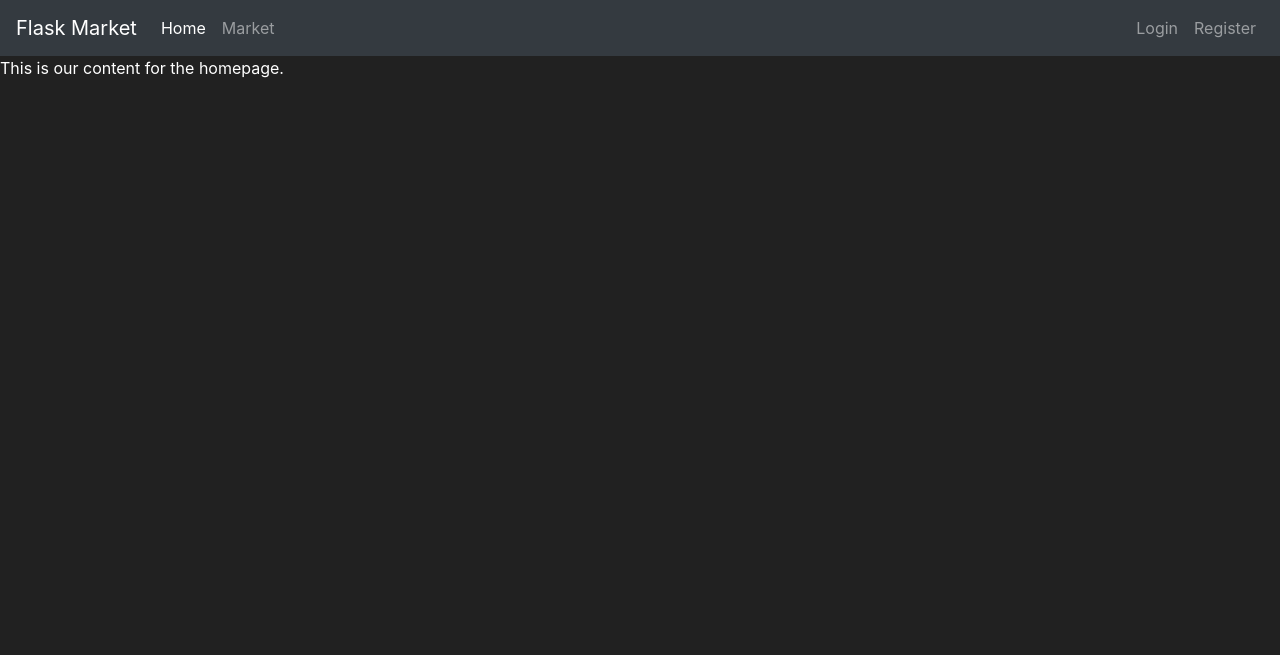
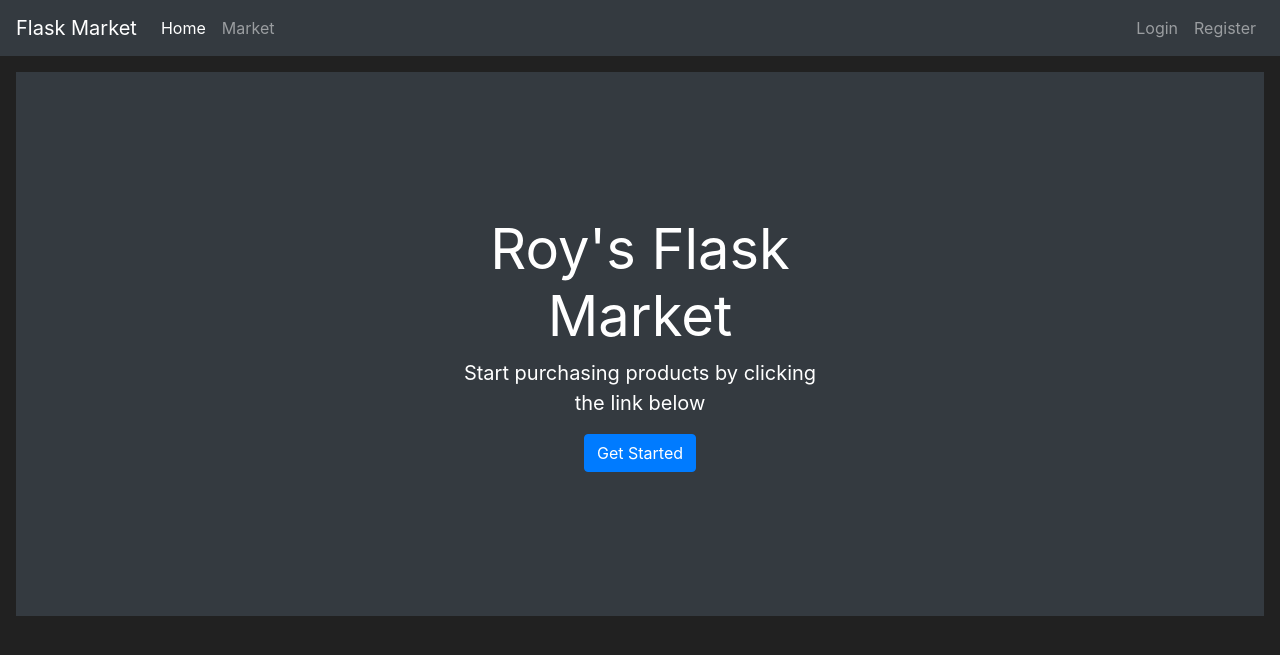
Before and after one commit to kaustavr19/FlaskMarket, a Flask app: page / in a window 1280 px wide. Shown: the top 655 px of the page. Run offline with Flask 2, Linux system fonts and the light colour scheme; some libraries are stand-ins or nearby versions.

Commit message:
logout and customizations

```diff
--- a/market/__init__.py
+++ b/market/__init__.py
@@ -9,4 +9,6 @@ app.config['SECRET_KEY'] = '8a06c18fa11c7bd32d6376d7'
 db = SQLAlchemy(app)
 bcrypt = Bcrypt(app)
 login_manager = LoginManager(app)
+login_manager.login_view = "login_page"
+login_manager.login_message_category = "info"
 from market import routes
--- a/market/routes.py
+++ b/market/routes.py
@@ -3,7 +3,7 @@ from market import app
 from market.models import Item, User
 from market.forms import RegisterForm, LoginForm
 from market import db
-from flask_login import login_user
+from flask_login import login_user, logout_user, login_required
 
 @app.route('/')
 @app.route('/home')
@@ -11,6 +11,7 @@ def home_page():
     return render_template('home.html')
 
 @app.route('/market')
+@login_required
 def market_page():
     items = Item.query.all()
     return render_template('market.html', items=items)
@@ -25,6 +26,9 @@ def register_page():
                             password = form.password1.data)
         db.session.add(user_to_create)
         db.session.commit()
+
+        login_user(user_to_create)
+        flash(f"Account created successfully! You are now logged in as {user_to_create.username}", category='success')
         return redirect(url_for('market_page'))
 
     if form.errors != {}: #if there are no errors from validations
@@ -40,9 +44,15 @@ def login_page():
         attempted_user = User.query.filter_by(username=form.username.data).first()
         if attempted_user and attempted_user.check_password_correction(attempted_password=form.password.data):
             login_user(attempted_user)
-            flash('Success! You are logged in as {attempted_user.username}', category='success')
+            flash(f'Success! You are logged in as: {attempted_user.username}', category='success')
             return redirect(url_for('market_page'))
         else:
             flash('Username and password are not match! Please try again', category='danger')
 
     return render_template('login.html', form=form)
+
+@app.route('/logout')
+def logout_page():
+    logout_user()
+    flash("You have been logged out!", category='info')
+    return redirect(url_for('home_page'))
--- a/market/templates/base.html
+++ b/market/templates/base.html
@@ -39,7 +39,7 @@
                     <a class="nav-link" href="#">Welcome, {{ current_user.username }}</a>
                 </li>
                 <li class="nav-item">
-                    <a class="nav-link" href="#">Logout</a>
+                    <a class="nav-link" href="{{ url_for('logout_page') }}">Logout</a>
                 </li>
             </ul>
             {% else %}
--- a/market/templates/home.html
+++ b/market/templates/home.html
@@ -1,9 +1,15 @@
 {% extends 'base.html' %}
 {% block title %}
-  Home Page
+    Welcome to Jim Shaped Coding Market
 {% endblock %}
-
-
 {% block content %}
-  This is our content for the homepage.
+    <div class="position-relative overflow-hidden p-3 p-md-5 m-md-3 text-center bg-dark" style="color:white">
+        <div class="col-md-5 p-lg-5 mx-auto my-5">
+            <h1 class="display-4 font-weight-normal">Roy's Flask Market</h1>
+            <p class="lead font-weight-normal">Start purchasing products by clicking the link below</p>
+            <a class="btn btn-primary" href="{{ url_for('market_page') }}">Get Started</a>
+        </div>
+        <div class="product-device box-shadow d-none d-md-block"></div>
+        <div class="product-device product-device-2 box-shadow d-none d-md-block"></div>
+    </div>
 {% endblock %}
```
Also changed, not shown: market/market.db.
